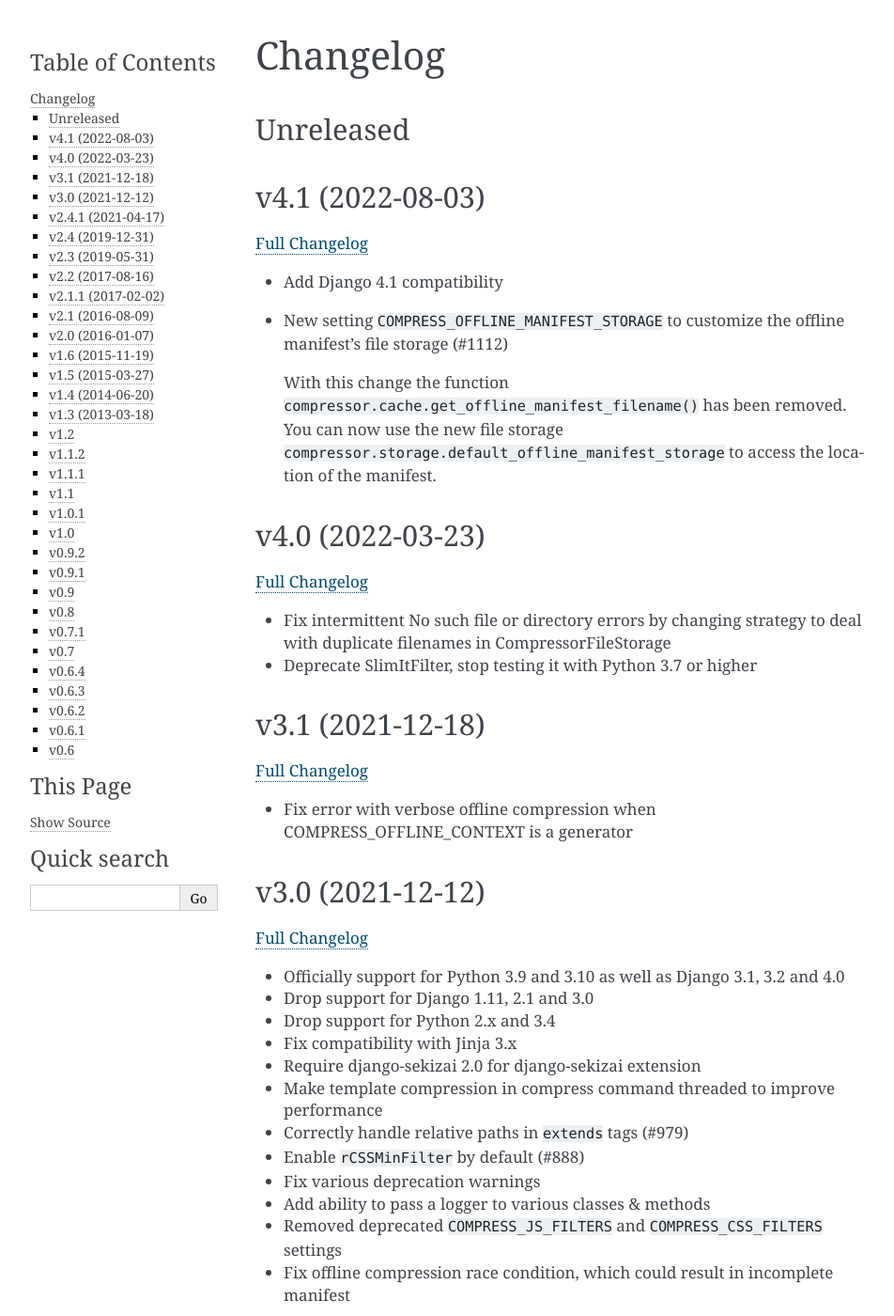
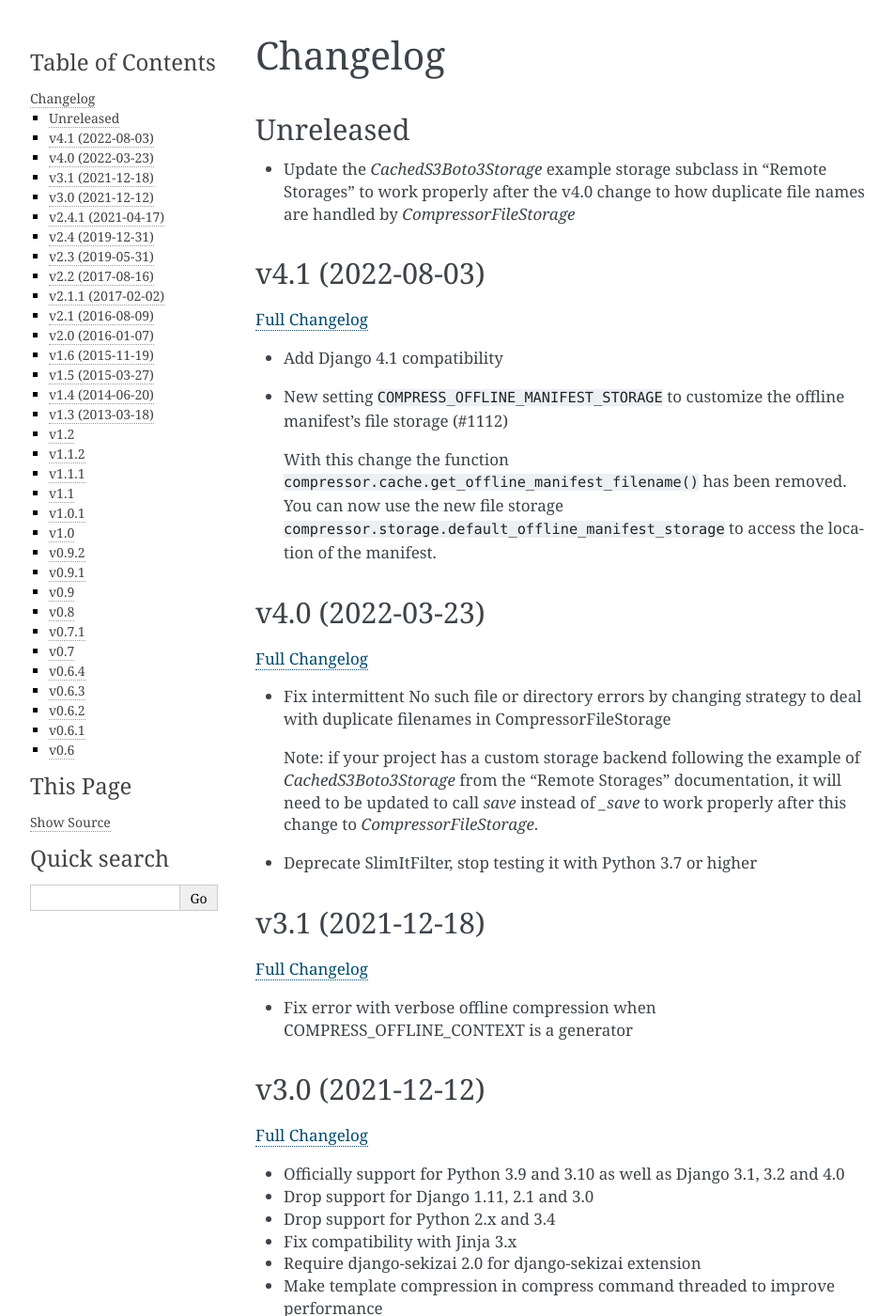
Before and after one commit to django-compressor/django-compressor, a Sphinx documentation site: the page built from docs/changelog.txt, in a window 1280 px wide and 1400 px high. Shown: the whole window at 94% size, without its empty margins (148-1100 px from the left). Built offline with Sphinx 7.4.7, drawn with Linux system fonts in a browser that asks for light colours.

Commit message:
Update changelog.txt

```diff
--- a/docs/changelog.txt
+++ b/docs/changelog.txt
@@ -3,6 +3,11 @@ Changelog
 
 Unreleased
 ----------
+
+- Update the `CachedS3Boto3Storage` example storage subclass in "Remote Storages"
+  to work properly after the v4.0 change to how duplicate file names are handled
+  by `CompressorFileStorage`
+
 
 v4.1 (2022-08-03)
 -----------------
@@ -25,6 +30,12 @@ v4.0 (2022-03-23)
 
 - Fix intermittent No such file or directory errors by changing strategy to
   deal with duplicate filenames in CompressorFileStorage
+
+  Note: if your project has a custom storage backend following the example of
+  `CachedS3Boto3Storage` from the "Remote Storages" documentation, it will need
+  to be updated to call `save` instead of `_save` to work properly after this
+  change to `CompressorFileStorage`.
+
 - Deprecate SlimItFilter, stop testing it with Python 3.7 or higher
 
 
```
